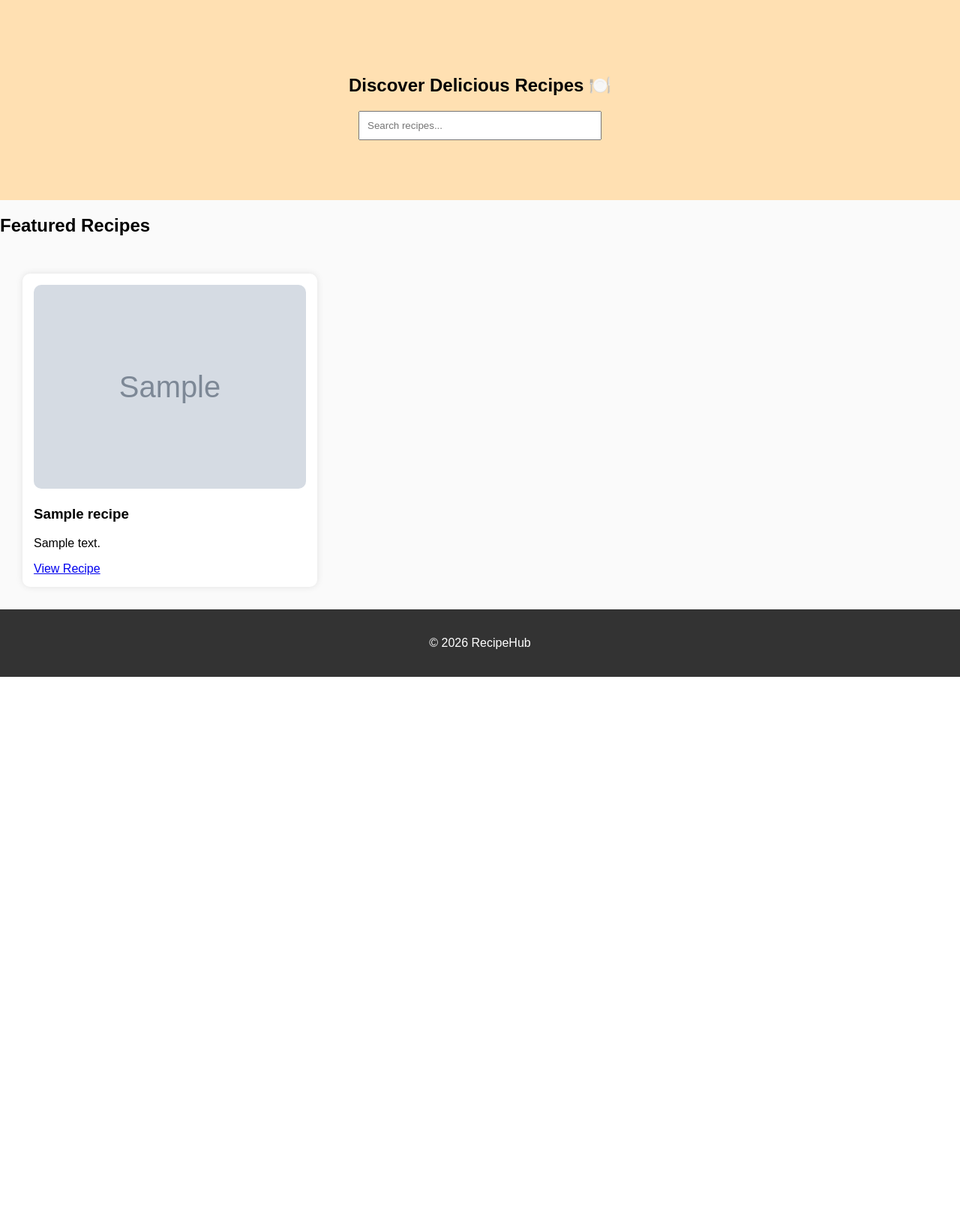
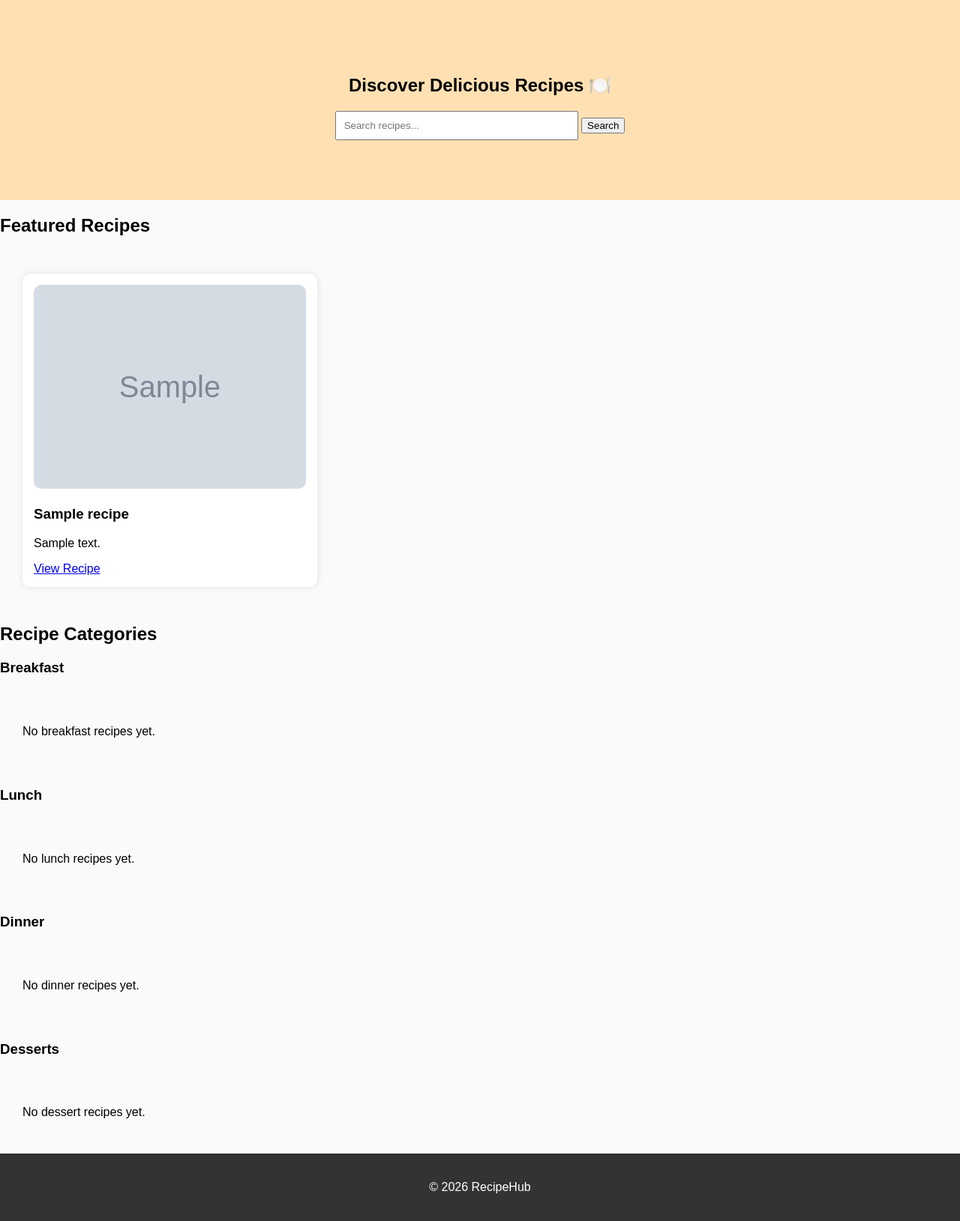
Before and after one commit to Kassem79/Kassem79-recipe_project, a Django app: page / in a window 1280 px wide. Shown: the part 49-1678 px from the top of the page at 75% size. Before the commit the page ends 952 px from the top, so only its background shows below. Run offline with Django 4.2, Linux system fonts and the light colour scheme; tables that the repository leaves empty hold one stand-in row (values such as "Sample post"); grey boxes marked "Sample" are stand-in pictures.

Commit message:
Updating home.html page and urls path link

```diff
--- a/recipe_project/templates/home.html
+++ b/recipe_project/templates/home.html
@@ -1,42 +1,136 @@
 {% extends 'base.html' %}
-
 {% block content %}
 
+<!-- Hero Section -->
 <section class="hero">
     <h1>Discover Delicious Recipes 🍽️</h1>
-    <input type="text" id="search" placeholder="Search recipes...">
+    <form method="GET" action="{% url 'recipe_list' %}">
+        <input type="text" name="q" id="search" placeholder="Search recipes...">
+        <button type="submit">Search</button>
+    </form>
 </section>
 
+<!-- Featured Recipes Section -->
 <section class="recipes">
+    <h2>Featured Recipes</h2>
+    <div class="recipe-grid">
+        {% for recipe in recipes|slice:":3" %}
+        <div class="recipe-card">
+            {% if recipe.image %}
+                <img src="{{ recipe.image.url }}" alt="{{ recipe.title }}">
+            {% endif %}
+            <h3>{{ recipe.title }}</h3>
+            <p>{{ recipe.description|truncatewords:12 }}</p>
+            <a href="{% url 'recipe_detail' recipe.id %}">View Recipe</a>
+        </div>
+        {% empty %}
+        <p>No recipes available.</p>
+        {% endfor %}
+    </div>
+</section>
 
-<h2>Featured Recipes</h2>
+<!-- Categories Section -->
+<section class="categories">
+    <h2>Recipe Categories</h2>
+    <div class="category-lists">
 
-<div class="recipe-grid">
+        <!-- Breakfast -->
+        <div class="category-list">
+            <h3>Breakfast</h3>
+            <div class="recipe-grid">
+                {% for recipe in breakfast_recipes|slice:":3" %}
+                <div class="recipe-card">
+                    {% if recipe.image %}
+                        <img src="{{ recipe.image.url }}" alt="{{ recipe.title }}">
+                    {% endif %}
+                    <h4>{{ recipe.title }}</h4>
+                    <a href="{% url 'recipe_detail' recipe.id %}">View Recipe</a>
+                </div>
+                {% empty %}
+                <p>No breakfast recipes yet.</p>
+                {% endfor %}
+            </div>
+        </div>
 
-{% for recipe in recipes %}
+        <!-- Lunch -->
+        <div class="category-list">
+            <h3>Lunch</h3>
+            <div class="recipe-grid">
+                {% for recipe in lunch_recipes|slice:":3" %}
+                <div class="recipe-card">
+                    {% if recipe.image %}
+                        <img src="{{ recipe.image.url }}" alt="{{ recipe.title }}">
+                    {% endif %}
+                    <h4>{{ recipe.title }}</h4>
+                    <a href="{% url 'recipe_detail' recipe.id %}">View Recipe</a>
+                </div>
+                {% empty %}
+                <p>No lunch recipes yet.</p>
+                {% endfor %}
+            </div>
+        </div>
 
-<div class="recipe-card">
+        <!-- Dinner -->
+        <div class="category-list">
+            <h3>Dinner</h3>
+            <div class="recipe-grid">
+                {% for recipe in dinner_recipes|slice:":3" %}
+                <div class="recipe-card">
+                    {% if recipe.image %}
+                        <img src="{{ recipe.image.url }}" alt="{{ recipe.title }}">
+                    {% endif %}
+                    <h4>{{ recipe.title }}</h4>
+                    <a href="{% url 'recipe_detail' recipe.id %}">View Recipe</a>
+                </div>
+                {% empty %}
+                <p>No dinner recipes yet.</p>
+                {% endfor %}
+            </div>
+        </div>
 
-    {% if recipe.image %}
-        <img src="{{ recipe.image.url }}" alt="{{ recipe.title }}">
-    {% endif %}
+        <!-- Desserts -->
+        <div class="category-list">
+            <h3>Desserts</h3>
+            <div class="recipe-grid">
+                {% for recipe in dessert_recipes|slice:":3" %}
+                <div class="recipe-card">
+                    {% if recipe.image %}
+                        <img src="{{ recipe.image.url }}" alt="{{ recipe.title }}">
+                    {% endif %}
+                    <h4>{{ recipe.title }}</h4>
+                    <a href="{% url 'recipe_detail' recipe.id %}">View Recipe</a>
+                </div>
+                {% empty %}
+                <p>No dessert recipes yet.</p>
+                {% endfor %}
+            </div>
+        </div>
 
-    <h3>{{ recipe.title }}</h3>
-
-    <p>{{ recipe.description|truncatewords:10 }}</p>
-
-    <a href="/recipe/{{ recipe.id }}/">View Recipe</a>
-
-</div>
-
-{% empty %}
-
-<p>No recipes available.</p>
-
-{% endfor %}
-
-</div>
-
+    </div>
 </section>
 
 {% endblock %}
+
+{% block footer %}
+<footer class="site-footer">
+    <div class="footer-about">
+        <h3>About Us</h3>
+        <p>We share delicious recipes for every meal, from breakfast to dinner and sweet treats!</p>
+    </div>
+
+    <div class="footer-contact">
+        <h3>Contact</h3>
+        <p>Email: info@recipesite.com</p>
+        <p>Phone: +1 (555) 123-4567</p>
+    </div>
+
+    <div class="footer-social">
+        <h3>Follow Us</h3>
+        <a href="class="fa fa-facebook aria-hidden="true"></i>" target="_blank">Facebook</a> |
+        <a href="class="fa fa-instagram aria-hidden="true"></i>" target="_blank">Instagram</a> |
+        <a href="class="fa fa-twitter aria-hidden="true"></i>" target="_blank">Twitter</a> |
+    </div>
+
+    <p class="footer-copy">&copy; 2026 Recipe Project. All rights reserved.</p>
+</footer>
+{% endblock %}
--- a/recipe_project/urls.py
+++ b/recipe_project/urls.py
@@ -3,13 +3,10 @@ from . import views
 
 
 urlpatterns = [
-    path('', views.home),
-    path('recipes/', views.recipe_list),
-    path('recipe/<int:id>/', views.recipe_detail),
     path('', views.home, name='home'),
     path('recipes/', views.recipe_list, name='recipe_list'),
     path('recipe/<int:id>/', views.recipe_detail, name='recipe_detail'),
     path('login/', views.login_view, name='login'),
     path('logout/', views.logout_view, name='logout'),
-    path("categories/", views.categories, name="categories"),
+    path('categories/', views.categories, name='categories'),
 ]
--- a/recipe_project/views.py
+++ b/recipe_project/views.py
@@ -1,46 +1,53 @@
-from django.shortcuts import render
-from django.http import HttpResponse
-from .models import Recipe
 from django.shortcuts import render, redirect
 from django.contrib.auth import authenticate, login, logout
-from django.contrib.auth.decorators import login_required
-from .models import Category
+from .models import Recipe, Category
 
+# Home page view
+def home(request):
+    recipes = Recipe.objects.all()
+    breakfast_recipes = recipes.filter(category__name='Breakfast')
+    lunch_recipes = recipes.filter(category__name='Lunch')
+    dinner_recipes = recipes.filter(category__name='Dinner')
+    dessert_recipes = recipes.filter(category__name='Desserts')
 
-# Create your views here.
+    context = {
+        'recipes': recipes,
+        'breakfast_recipes': breakfast_recipes,
+        'lunch_recipes': lunch_recipes,
+        'dinner_recipes': dinner_recipes,
+        'dessert_recipes': dessert_recipes,
+    }
+    return render(request, 'home.html', context)
 
-# def home_page_view(request):
-#    return HttpResponse("<h1>Recipe, project</>")
-def home(request):
-    recipes = Recipe.objects.all()[:6]
-    return render(request, 'home.html', {'recipes': recipes})
-
+# Recipe list view
 def recipe_list(request):
     recipes = Recipe.objects.all()
     return render(request, 'recipes.html', {'recipes': recipes})
 
+# Recipe detail view
 def recipe_detail(request, id):
     recipe = Recipe.objects.get(id=id)
     return render(request, 'recipe_detail.html', {'recipe': recipe})
 
+# Login view
 def login_view(request):
     if request.method == "POST":
         username = request.POST['username']
         password = request.POST['password']
         user = authenticate(request, username=username, password=password)
-
         if user is not None:
             login(request, user)
-            return redirect('home')  # Redirect to home page after login
+            return redirect('home')
         else:
             return render(request, 'login.html', {'error': 'Invalid username or password'})
-
     return render(request, 'login.html')
 
+# Logout view
 def logout_view(request):
     logout(request)
     return redirect('home')
 
+# Categories view
 def categories(request):
     categories = Category.objects.all()
     return render(request, "categories.html", {"categories": categories})
```
